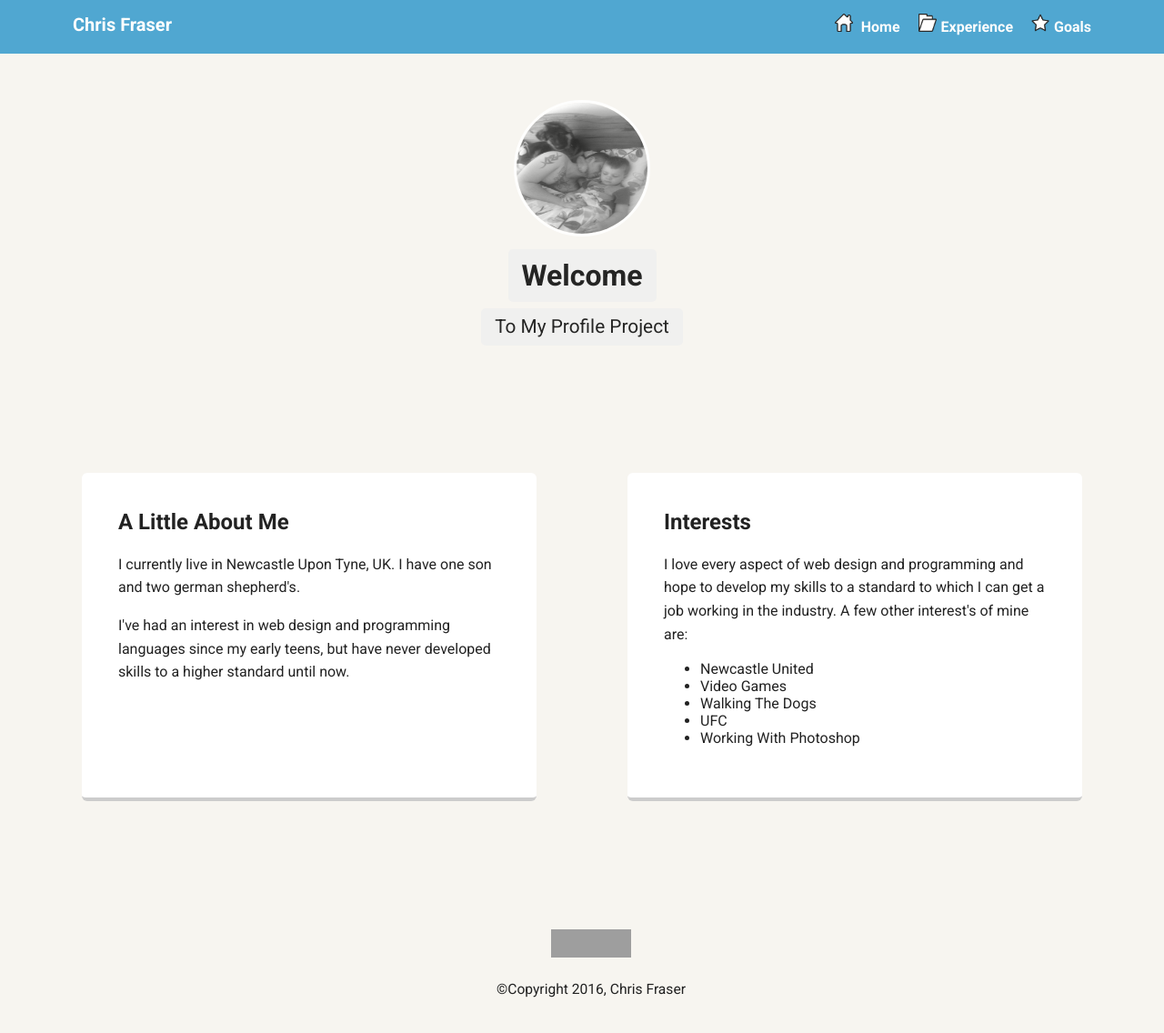
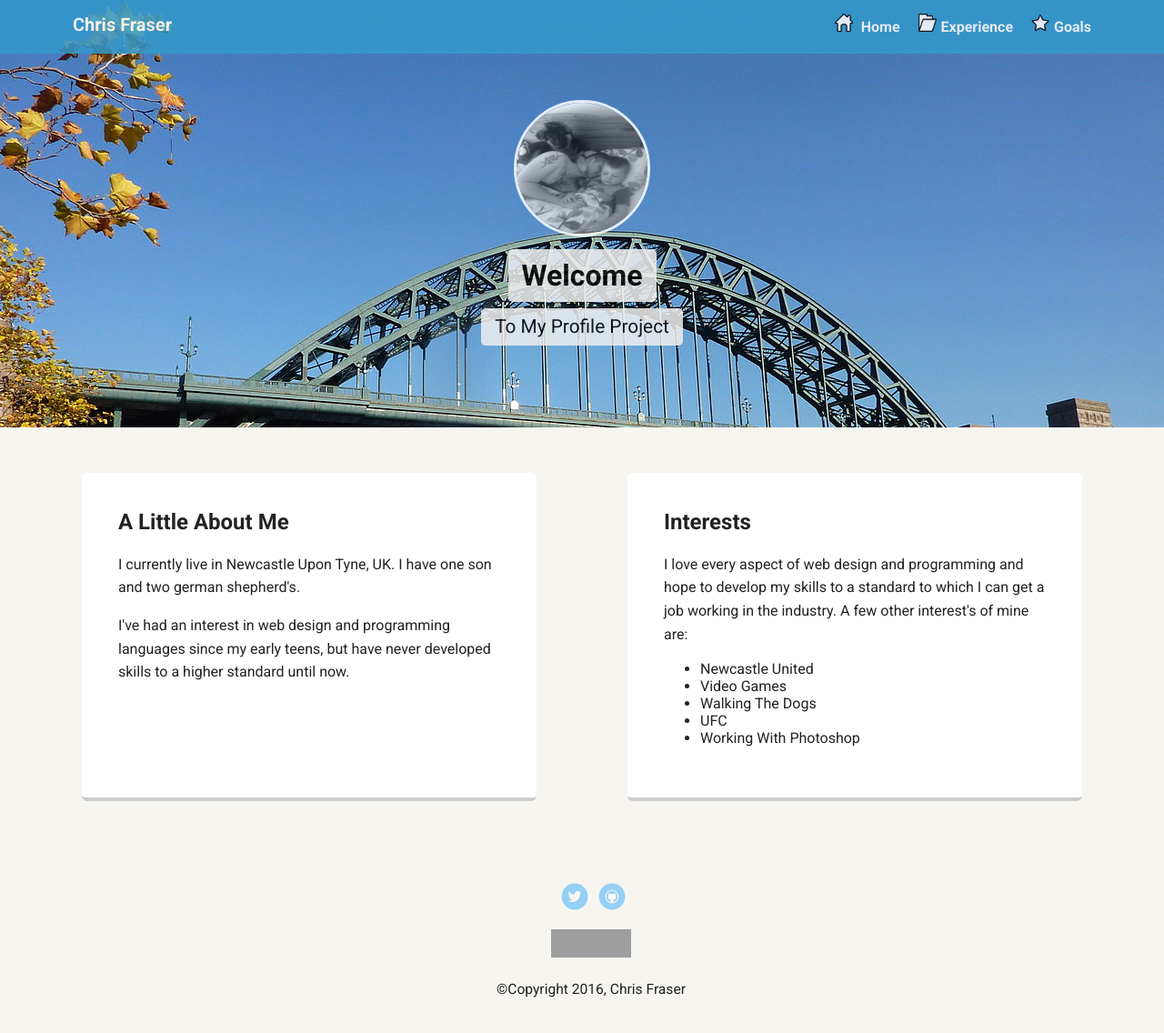
Before and after one commit to fraser9121/profile, a plain HTML site: page index.html in a window 1280 px wide. Shown: the whole page at 91% size. Drawn offline with Linux system fonts and the light colour scheme; the site is published under a folder, as on GitHub Pages, so addresses that start at the root find nothing; grey boxes are pictures that could not be loaded; a web font is replaced by a local one.

Commit message:
image path updated

```diff
--- a/css/styles.css
+++ b/css/styles.css
@@ -67,7 +67,7 @@ a:hover {
 
 header {
   text-align: center;
-  background: url('/images/tyne-bridge.jpg') no-repeat top center ;
+  background: url('../images/tyne-bridge.jpg') no-repeat top center ;
   background-size: cover;
   overflow: hidden;
   padding-top: 60px;
@@ -168,10 +168,10 @@ a.social {
   transition: all .5s;
 }
 a.twitter {
-  background-image: url(/images/twitter.svg);
+  background-image: url(../images/twitter.svg);
 }
 a.github {
-  background-image: url(/images/github.svg);
+  background-image: url(../images/github.svg);
 }
 a.social:hover {
   opacity: 1;
```
